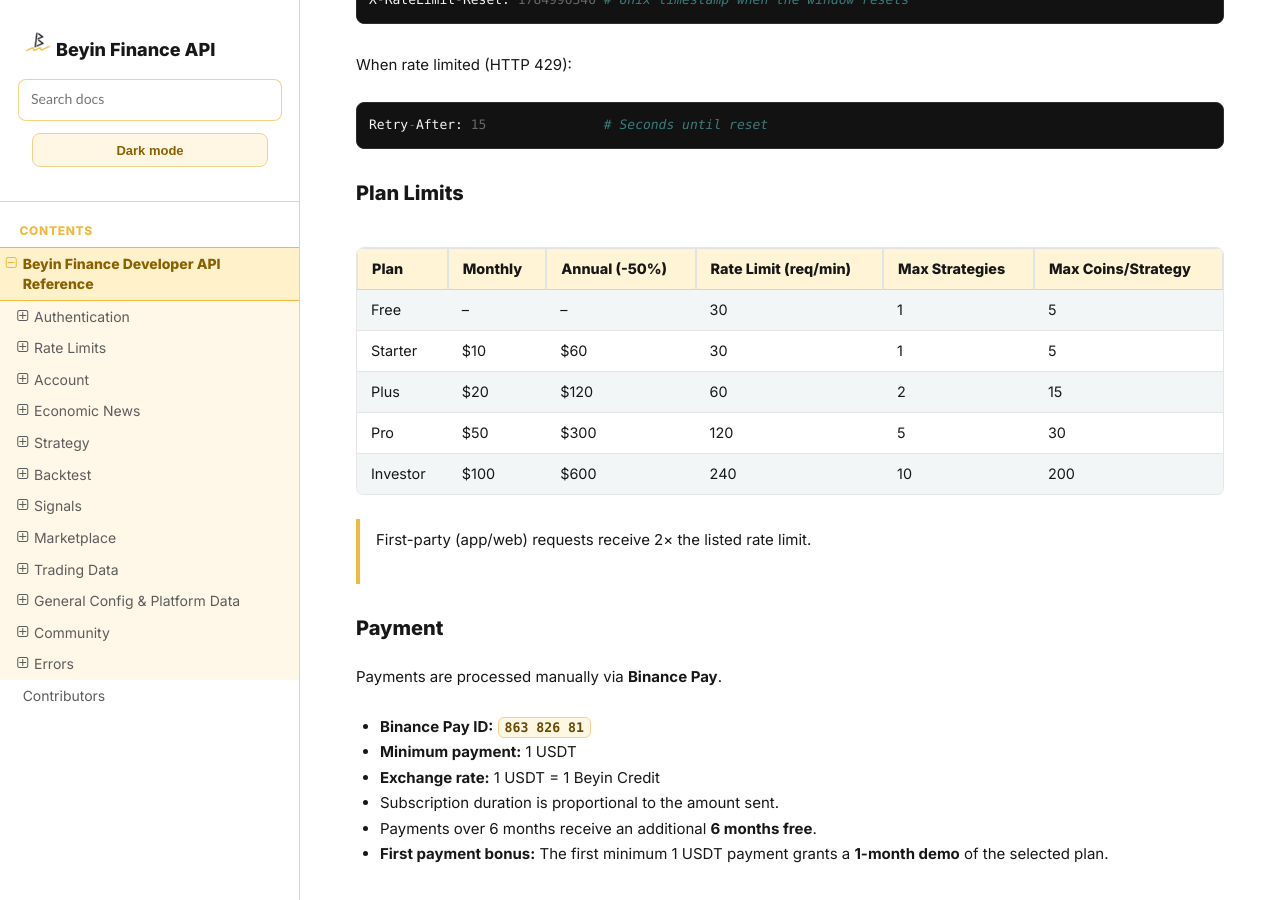
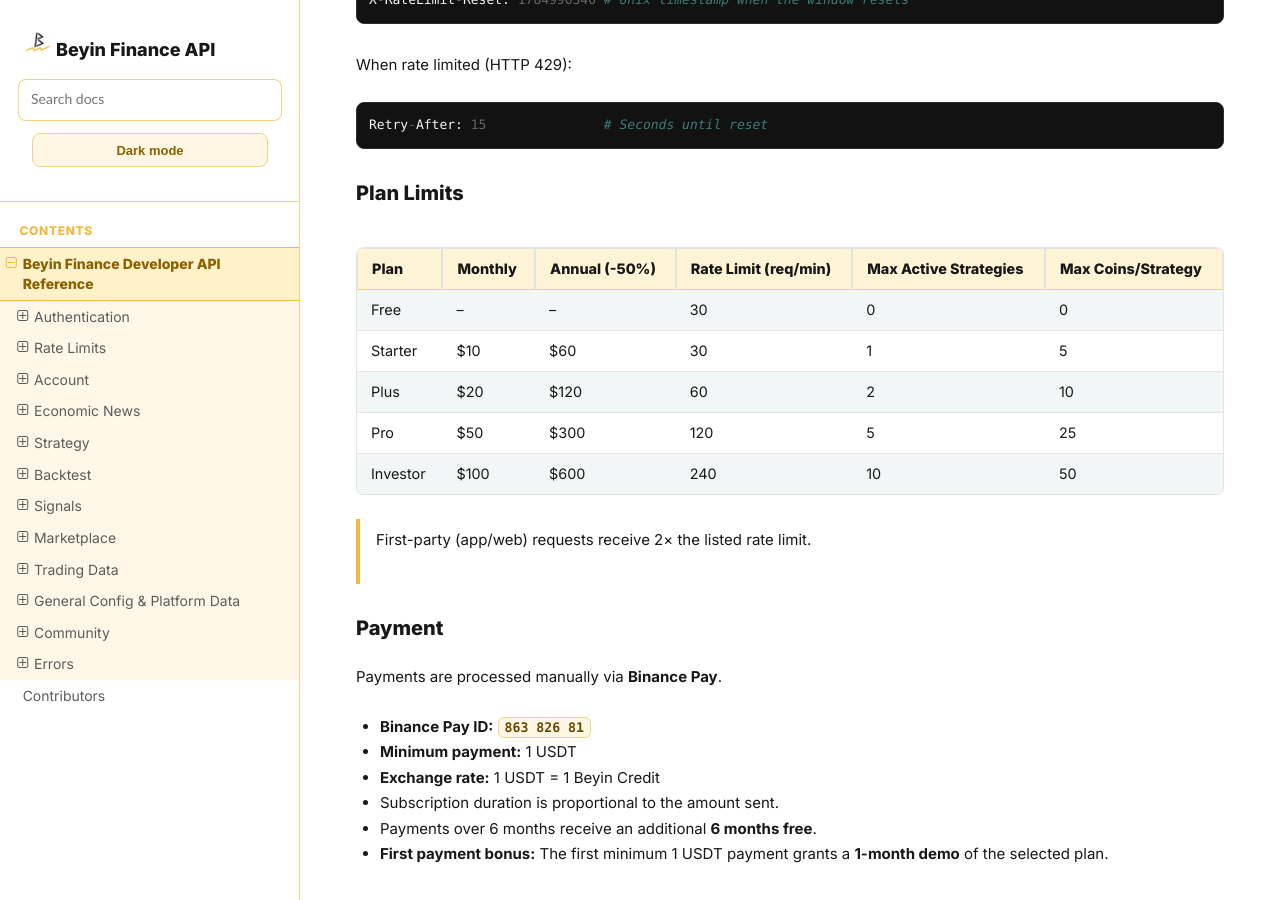
Before and after one commit to jnrbrain/Beyin-Finance, a Sphinx documentation site: the page built from docs/endpoints.md, in a window 1280 px wide and 900 px high, scrolled down 1450 px. Built offline with Sphinx 7.4.7 and the Read the Docs theme 3.1.0, drawn with Linux system fonts in a browser that asks for light colours.

Commit message:
Update endpoints.md

```diff
--- a/docs/endpoints.md
+++ b/docs/endpoints.md
@@ -61,13 +61,13 @@
 
 ### Plan Limits
 
-| Plan | Monthly | Annual (-50%) | Rate Limit (req/min) | Max Strategies | Max Coins/Strategy |
-|------|---------|---------------|---------------------|----------------|-------------------|
-| Free | – | – | 30 | 1 | 5 |
+| Plan | Monthly | Annual (-50%) | Rate Limit (req/min) | Max Active Strategies | Max Coins/Strategy |
+|------|---------|---------------|---------------------|----------------------|-------------------|
+| Free | – | – | 30 | 0 | 0 |
 | Starter | $10 | $60 | 30 | 1 | 5 |
-| Plus | $20 | $120 | 60 | 2 | 15 |
-| Pro | $50 | $300 | 120 | 5 | 30 |
-| Investor | $100 | $600 | 240 | 10 | 200 |
+| Plus | $20 | $120 | 60 | 2 | 10 |
+| Pro | $50 | $300 | 120 | 5 | 25 |
+| Investor | $100 | $600 | 240 | 10 | 50 |
 
 > First-party (app/web) requests receive 2× the listed rate limit.
 
```
